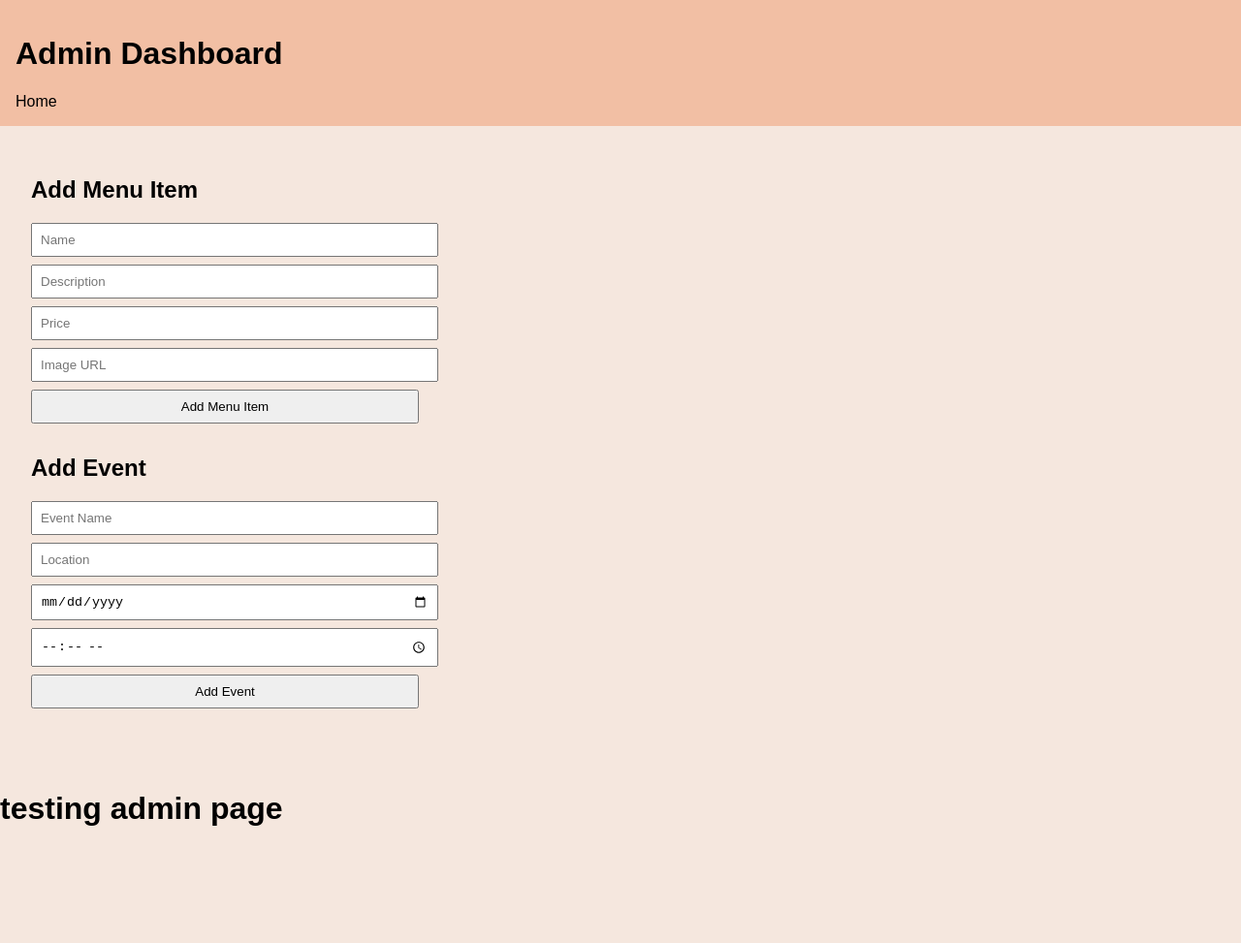
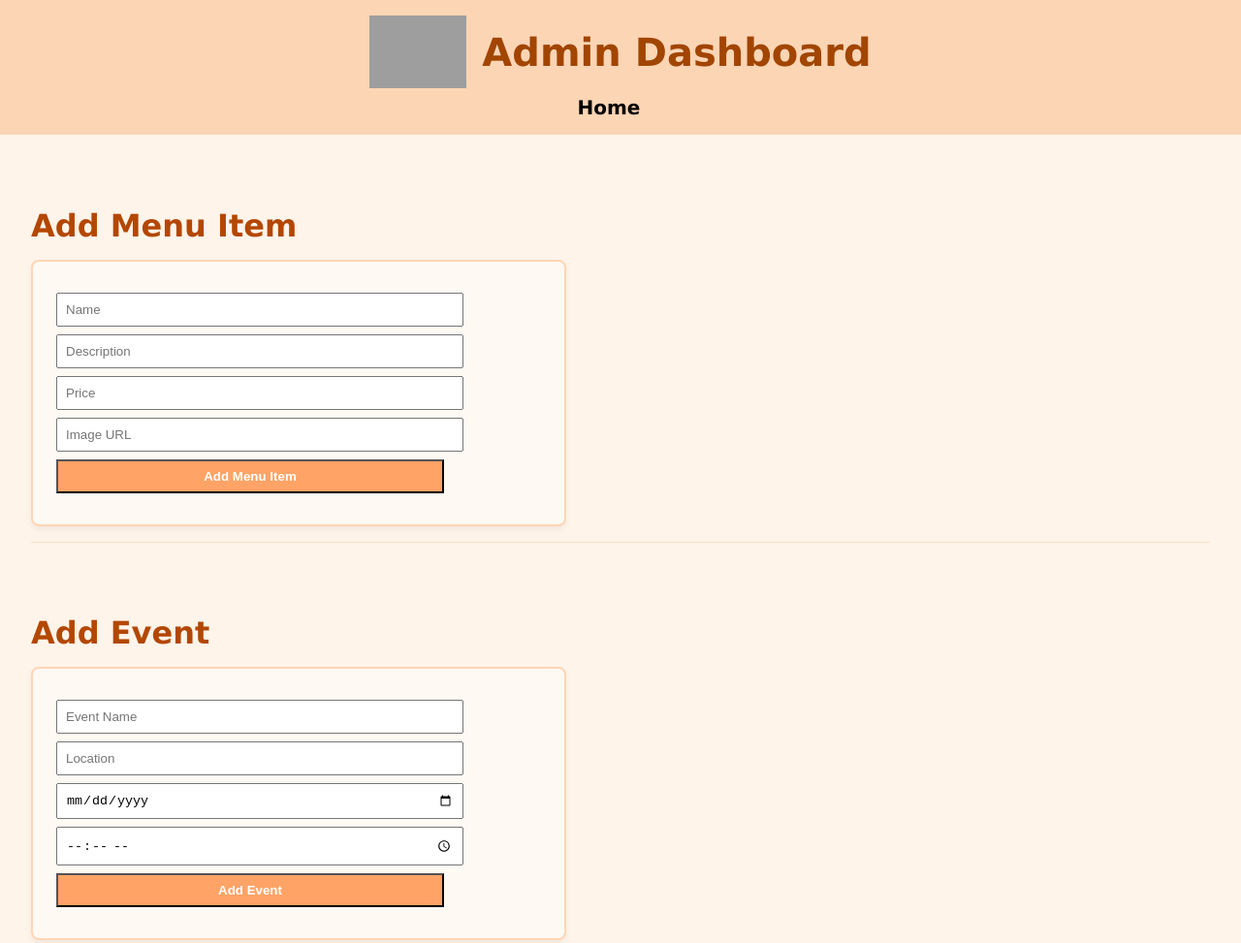
Before and after one commit to paulklemstine/food-truck, a website: page public/admin.html in a window 1280 px wide. Shown: the top 973 px of the page at 97% size. Before the commit the page ends 875 px from the top, so only its background shows below. Drawn offline with Linux system fonts and the light colour scheme; no server answers; grey boxes are pictures that could not be loaded.

Commit message:
Updated HTML and CSS

```diff
--- a/public/admin.html
+++ b/public/admin.html
@@ -9,7 +9,10 @@
 </head>
 <body>
   <header>
-    <h1>Admin Dashboard</h1>
+    <div class="logo-title">
+      <img src="style/images/foodtrucklogo.png" alt="Grill N' Go Logo">
+      <h1>Admin Dashboard</h1>
+  </div>
     <nav>
         <a href="/index.html">Home</a>
     </nav>
@@ -42,5 +45,5 @@
   <script src="/scripts/site.js"></script>
 </body>
 </html>
-
-<h1>testing admin page</h1>
+<!--
+<h1>testing admin page</h1> -->
--- a/public/style/styles.css
+++ b/public/style/styles.css
@@ -1,25 +1,84 @@
 body {
-    font-family: Arial, sans-serif;
+    font-family:'Lucida Sans', 'Lucida Sans Regular', 'Lucida Grande', 'Lucida Sans Unicode', Geneva, Verdana, sans-serif;
     margin: 0;
     padding: 0;
-    background: #F5E7DE;
-    color:black;
+    background: #fff4ea;
+    color: #2d1e0f;
   }
 
 header {
-    background: #F2BFA4;
-    color: rgb(0, 0, 0);
+    background: #fcd5b5;
     padding: 1rem;
+    display: flex;
+    flex-direction: column;
+    align-items: center;
+    text-align: center;
+}
+
+header h1 {
+  font-size: 2.5rem;
+  color: #a14500;
+  margin: 0;
+}
+
+.logo-title {
+    display: flex;
+    align-items: center;
+    gap: 1rem;
+    justify-content: center;
+    flex-wrap: wrap;
+}
+
+.logo-title img {
+  width: 100px;
+  height: auto;
+}
+h1 {
+  font-size: 2rem;
+  margin: 0;
+}
+
+nav {
+  margin-top: 0.5rem;
+
 }
 
 nav a {
-    margin-right: 1rem;
+    margin-right: 1.5rem;
     color: rgb(0, 0, 0);
     text-decoration: none;
+    font-weight: bold;
+    font-size: 1.25rem;
+    padding: 0.5rem 1rem;
+}
+
+nav a:hover {
+  background-color: #ffdab9;
+  color: #b34700;
+  text-decoration: underline;
+}
+
+section {
+  margin-bottom: 3rem;
+  padding: 1rem 0;
+  border-bottom: 1px solid #ffe1c4;
 }
 
 main {
     padding: 2rem;
+}
+
+main h1 {
+  text-align: center;
+  font-size: 3rem;
+  margin: auto;
+  padding-bottom: 40px;
+}
+
+h2 {
+  font-size: 2rem;
+  margin-bottom: 1rem;
+  color: #b34700
 }
 
 section {
@@ -29,7 +88,45 @@ body {
 #menu-items, #event-list {
     display: grid;
     grid-template-columns: 1fr 1fr 1fr;
-    gap: 1rem;
+    gap: 1.5rem;
+  }
+
+#menu-items div, #event-list div {
+    border: 2px solid #c8a27e;
+    background-color: #fffaf6;
+    padding: 1rem;
+    border-radius: 8px;
+  }
+
+#menu-items div h3 {
+      margin-top: 0;
+}
+
+#menu-items div p {
+    padding: 0.5rem 0;
+}
+
+#menu-items img {
+  width: 100%;
+  max-width: 180px;
+  display: block;
+  margin: 0 auto;
+  border-radius: 5px;
+}
+
+#event-list {
+  display: grid;
+  grid-template-columns: 1fr;
+  gap: 1.5rem;
+}
+
+form {
+  background-color: #fff9f3;
+  padding: 1.5rem;
+  border: 2px solid #ffd5b5;
+  border-radius: 8px;
+  box-shadow: 0 4px 6px rgba(0,0,0,0.05);
+  max-width: 500px;
 }
 
 form input, form button {
@@ -40,10 +137,34 @@ body {
     max-width: 400px;
 }
 
+form button {
+  background-color: #ffa366;
+  color: white;
+  font-weight: bold;
+  cursor: pointer;
+}
+
 div div{
     border: 2px solid black;
 }
 
-  #menu-items img {
-    width: 200px;
+
+
+
+
+
+@media (max-width: 600px) {
+  .logo-title {
+    flex-direction: column;
   }
+
+  form input, form button {
+    max-width: 100%;
+  }
+
+  nav {
+    display: flex;
+    flex-direction: column;
+    gap: 0.5rem;
+  }
+}
```
Also changed, not shown: public/index.html (+6 -3 lines), 2 other files. Lines whose indentation alone changed are shown as unchanged.
